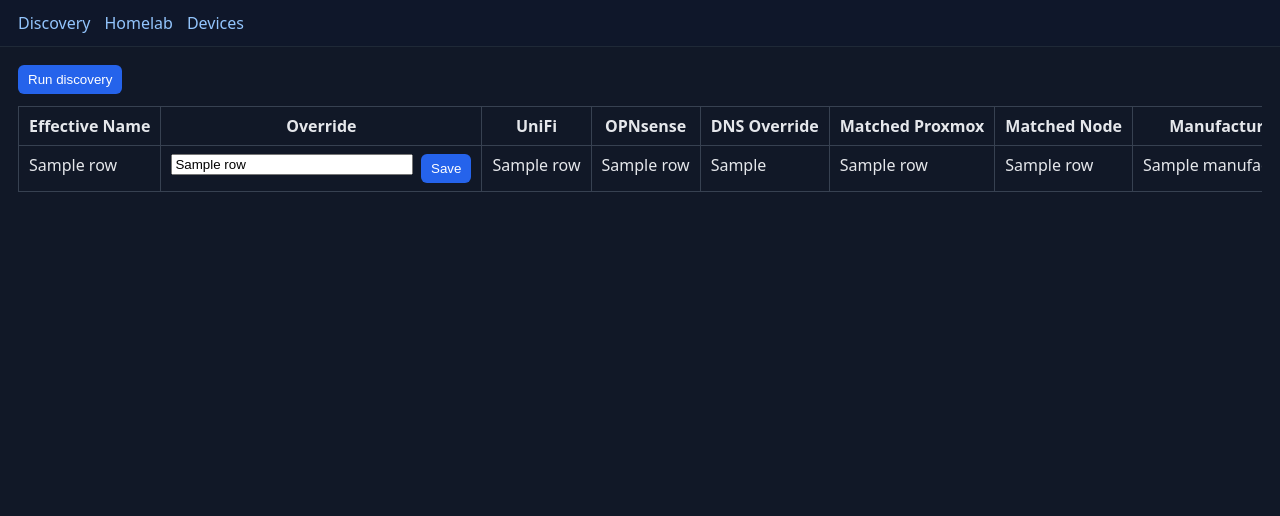
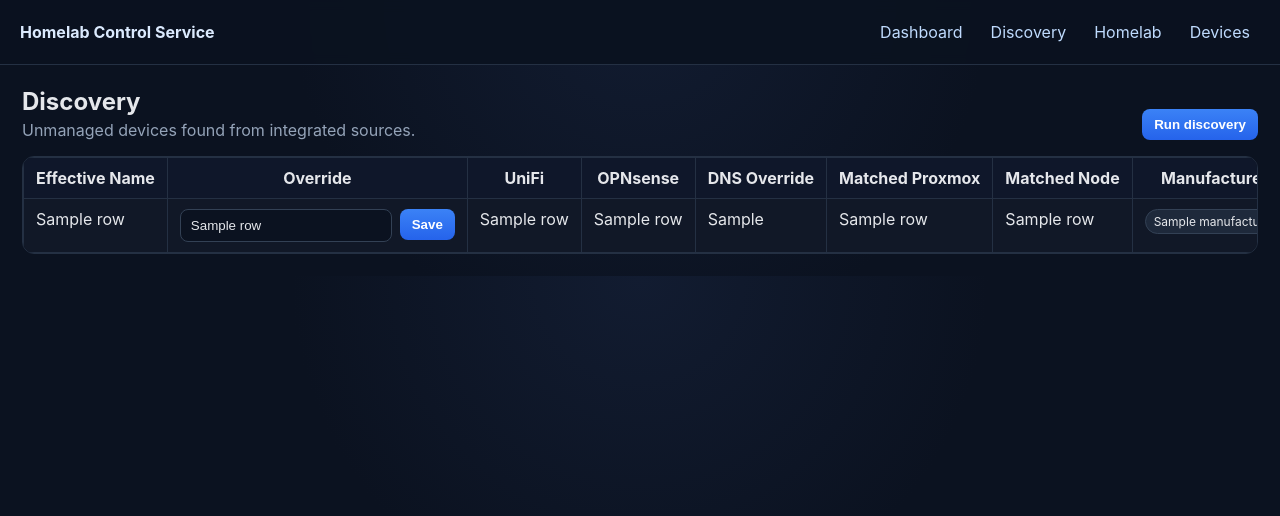
Before and after one commit to AlexanderWilhelmsenBerg/network-discovery, a FastAPI app: template app/templates/discovery.html in a window 1280 px wide. Shown: the top 516 px of the page. Run offline with FastAPI, Linux system fonts and the light colour scheme; the template is opened without the code that fills it: most values are stand-ins (such as "Sample title", 1, 10 or a date in 2020); parts of the project's set-up code (start-up, migrations or seed data) failed here and were passed over.

Commit message:
Fix discovery naming bugs and refresh frontend UI

```diff
--- a/app/static/css/styles.css
+++ b/app/static/css/styles.css
@@ -1,47 +1,96 @@
+:root {
+  --bg: #0b1220;
+  --panel: #111827;
+  --panel-soft: #0f172a;
+  --border: #243043;
+  --text: #e5e7eb;
+  --muted: #94a3b8;
+  --primary: #3b82f6;
+  --primary-2: #2563eb;
+  --danger: #dc2626;
+}
+
+* { box-sizing: border-box; }
+
 body {
-  font-family: system-ui, sans-serif;
+  font-family: Inter, system-ui, -apple-system, Segoe UI, Roboto, sans-serif;
   margin: 0;
-  background: #111827;
-  color: #e5e7eb;
+  background: radial-gradient(circle at top, #121c31, var(--bg) 50%);
+  color: var(--text);
 }
 
 .topbar {
-  background: #0f172a;
-  padding: 12px 18px;
-  border-bottom: 1px solid #1f2937;
+  position: sticky;
+  top: 0;
+  z-index: 20;
+  background: rgba(11, 18, 32, 0.95);
+  backdrop-filter: blur(6px);
+  padding: 14px 20px;
+  border-bottom: 1px solid var(--border);
+  display: flex;
+  align-items: center;
+  justify-content: space-between;
+  gap: 12px;
+}
+
+.brand {
+  font-weight: 700;
+  color: #dbeafe;
 }
 
 .tabs {
   display: flex;
-  gap: 14px;
+  gap: 8px;
+  flex-wrap: wrap;
 }
 
 .tabs a {
-  color: #93c5fd;
+  color: #bfdbfe;
   text-decoration: none;
+  padding: 8px 10px;
+  border-radius: 8px;
+}
+
+.tabs a.active,
+.tabs a:hover {
+  background: #1e293b;
+  color: #eff6ff;
 }
 
 .page-wrap {
-  padding: 18px;
+  max-width: 1400px;
+  margin: 0 auto;
+  padding: 22px;
 }
 
-.page-actions {
-  margin-bottom: 12px;
+.section-head {
+  display: flex;
+  align-items: end;
+  justify-content: space-between;
+  gap: 12px;
+  margin-bottom: 16px;
 }
 
+h1 { margin: 0 0 4px; }
+.muted { color: var(--muted); margin: 0; }
+
 .flash {
-  margin-bottom: 12px;
+  margin-bottom: 14px;
   padding: 10px 12px;
   border-radius: 8px;
+  border: 1px solid transparent;
 }
 
-.flash-success { background: #14532d; }
-.flash-error { background: #7f1d1d; }
-.flash-warning { background: #78350f; }
+.flash-success { background: #14532d; border-color: #22c55e66; }
+.flash-error { background: #7f1d1d; border-color: #ef444466; }
+.flash-warning { background: #78350f; border-color: #f59e0b66; }
 
 .table-wrap {
   width: 100%;
   overflow-x: auto;
+  border: 1px solid var(--border);
+  border-radius: 12px;
+  background: var(--panel);
 }
 
 .discovery-table,
@@ -50,49 +99,100 @@ body {
   min-width: 100%;
   table-layout: auto;
   border-collapse: collapse;
-  background: #111827;
+  background: var(--panel);
 }
 
 .discovery-table th,
 .discovery-table td,
 .simple-table th,
 .simple-table td {
-  border: 1px solid #374151;
-  padding: 8px 10px;
+  border: 1px solid var(--border);
+  padding: 10px 12px;
   vertical-align: top;
   white-space: nowrap;
-  width: auto;
 }
 
-.override-cell {
-  min-width: 300px;
-  white-space: normal !important;
+.discovery-table th,
+.simple-table th {
+  position: sticky;
+  top: 0;
+  background: var(--panel-soft);
 }
 
-.override-form {
-  display: grid;
-  grid-template-columns: 1fr auto;
-  gap: 8px;
-  align-items: start;
-}
-
+.override-cell { min-width: 300px; white-space: normal !important; }
+.override-form { display: grid; grid-template-columns: 1fr auto; gap: 8px; align-items: start; }
 .override-form input[type="text"] {
   width: 100%;
   min-width: 180px;
-  box-sizing: border-box;
+  background: #0b1220;
+  color: var(--text);
+  border: 1px solid #334155;
+  border-radius: 8px;
+  padding: 8px 10px;
 }
 
 .actions-cell {
-  min-width: 240px;
+  min-width: 250px;
+  display: flex;
+  gap: 8px;
+  flex-wrap: wrap;
 }
 
 button {
-  background: #2563eb;
+  background: linear-gradient(180deg, var(--primary), var(--primary-2));
   color: white;
   border: none;
-  padding: 7px 10px;
-  border-radius: 6px;
+  padding: 8px 12px;
+  border-radius: 8px;
   cursor: pointer;
+  font-weight: 600;
+}
+
+.button-secondary { background: #334155; }
+.button-danger { background: var(--danger); }
+
+.badge {
+  display: inline-block;
+  background: #1e293b;
+  border: 1px solid #334155;
+  border-radius: 999px;
+  padding: 4px 8px;
+  font-size: 12px;
+}
+
+.card-grid {
+  display: grid;
+  grid-template-columns: repeat(auto-fill, minmax(260px, 1fr));
+  gap: 14px;
+}
+
+.card-link,
+.stat-card {
+  background: #0f172a;
+  border: 1px solid var(--border);
+  border-radius: 12px;
+  padding: 16px;
+  color: var(--text);
+  text-decoration: none;
+}
+
+.card-link:hover { border-color: #3b82f6; }
+.card-link h2 { margin-top: 0; }
+
+.stats-grid {
+  display: grid;
+  grid-template-columns: repeat(auto-fit, minmax(180px, 1fr));
+  gap: 12px;
+  margin-bottom: 16px;
+}
+
+.stat-card span { color: var(--muted); display: block; margin-bottom: 6px; }
+.stat-card strong { font-size: 30px; }
+
+.empty-state {
+  text-align: center;
+  color: var(--muted);
+  padding: 20px !important;
 }
 
 form { display: inline; }
--- a/app/templates/base.html
+++ b/app/templates/base.html
@@ -8,10 +8,12 @@
 </head>
 <body>
   <header class="topbar">
+    <div class="brand">Homelab Control Service</div>
     <nav class="tabs">
-      <a href="/discovery">Discovery</a>
-      <a href="/homelab">Homelab</a>
-      <a href="/devices">Devices</a>
+      <a href="/" class="{% if request.url.path == '/' %}active{% endif %}">Dashboard</a>
+      <a href="/discovery" class="{% if request.url.path.startswith('/discovery') %}active{% endif %}">Discovery</a>
+      <a href="/homelab" class="{% if request.url.path.startswith('/homelab') %}active{% endif %}">Homelab</a>
+      <a href="/devices" class="{% if request.url.path.startswith('/devices') %}active{% endif %}">Devices</a>
     </nav>
   </header>
   <main class="page-wrap">
--- a/app/templates/discovery.html
+++ b/app/templates/discovery.html
@@ -1,10 +1,16 @@
 {% extends "base.html" %}
 {% block content %}
-<div class="page-actions">
-  <form method="post" action="/discovery/run">
-    <button type="submit">Run discovery</button>
-  </form>
-</div>
+<section class="section-head">
+  <div>
+    <h1>Discovery</h1>
+    <p class="muted">Unmanaged devices found from integrated sources.</p>
+  </div>
+  <div class="page-actions">
+    <form method="post" action="/discovery/run">
+      <button type="submit">Run discovery</button>
+    </form>
+  </div>
+</section>
 
 <div class="table-wrap">
   <table class="discovery-table">
@@ -29,7 +35,7 @@
         <td>{{ row.effective_name or row.hostname or "-" }}</td>
         <td class="override-cell">
           <form method="post" action="/discovery/{{ row.id }}/override" class="override-form">
-            <input type="text" name="hostname_override" value="{{ row.hostname_override or '' }}">
+            <input type="text" name="hostname_override" value="{{ row.hostname_override or '' }}" placeholder="Custom name">
             <button type="submit">Save</button>
           </form>
         </td>
@@ -38,13 +44,17 @@
         <td>{{ row.dns_override or "-" }}</td>
         <td>{{ row.proxmox_service_name or "-" }}</td>
         <td>{{ row.proxmox_node_name or "-" }}</td>
-        <td>{{ row.manufacturer or "-" }}</td>
+        <td><span class="badge">{{ row.manufacturer or "Unknown" }}</span></td>
         <td>{{ row.ip_address or "-" }}</td>
         <td>{{ row.mac_address or "-" }}</td>
         <td class="actions-cell">
           <form method="post" action="/discovery/{{ row.id }}/move-homelab"><button type="submit">Move to Homelab</button></form>
-          <form method="post" action="/discovery/{{ row.id }}/move-devices"><button type="submit">Move to Devices</button></form>
+          <form method="post" action="/discovery/{{ row.id }}/move-devices"><button type="submit" class="button-secondary">Move to Devices</button></form>
         </td>
+      </tr>
+      {% else %}
+      <tr>
+        <td colspan="11" class="empty-state">No unmanaged discovered devices yet.</td>
       </tr>
       {% endfor %}
     </tbody>
```
Also changed, not shown: app/routers/web.py (+69 -33 lines), app/services/discovery_service.py (+29 -26 lines), app/services/proxmox_service.py (+60 -23 lines), app/templates/dashboard.html (+13 -1 lines), app/templates/devices.html (+12 -4 lines), app/templates/homelab.html (+12 -4 lines).
